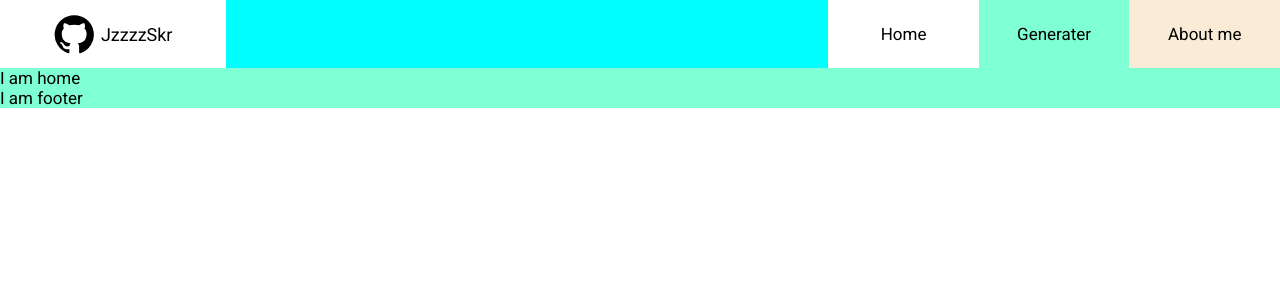
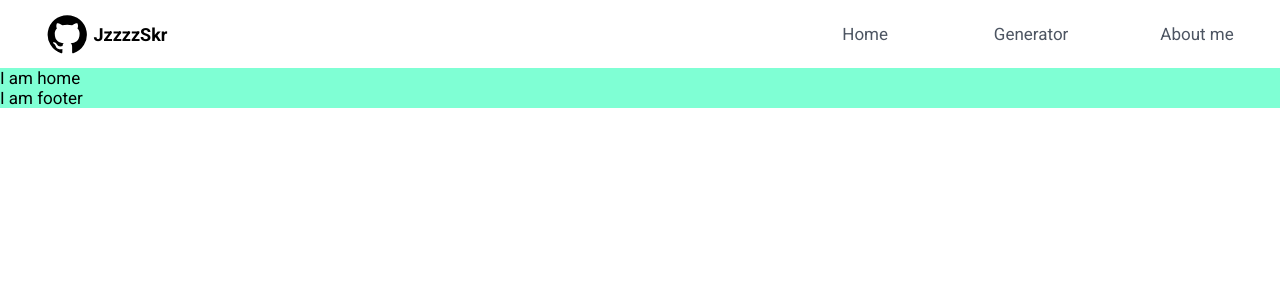
Before and after one commit to JzzzzSkr/music_generater, a Next.js app: page / in a window 1280 px wide. Shown: the top 300 px of the page. Built offline with nearby package versions, Linux system fonts and the light colour scheme.

Commit message:
导航栏css完成

```diff
--- a/src/components/NavBar/navbar.jsx
+++ b/src/components/NavBar/navbar.jsx
@@ -16,7 +16,7 @@ const Navbar = () => {
       <div className="right">
         <ul className="nav-list">
           <li className="nav-item one">Home</li>
-          <li className="nav-item two ">Generater</li>
+          <li className="nav-item two ">Generator</li>
           <li className="nav-item three ">About me</li>
         </ul>
       </div>
--- a/src/components/NavBar/navbar.scss
+++ b/src/components/NavBar/navbar.scss
@@ -29,6 +29,8 @@
       }
 
       .name {
+        // 字体加粗
+        font-weight: 700;
         font-size: 18px;
       }
     }
@@ -41,12 +43,12 @@
 
   .middle {
     flex: 4;
-    background-color: aqua;
+    // background-color: aqua;
   }
 
   .right {
-    flex: 3;
-    background-color: yellow;
+    flex: 3.5;
+    // background-color: yellow;
 
     .nav-list {
       width: 100%;
@@ -62,18 +64,12 @@
         justify-content: center;
         align-items: center;
         cursor: pointer;
-      }
+        color: #4d5562;
+        transition: color 0.4s ease, background-color 0.3s ease;
 
-      .one {
-        background-color: white;
-      }
-
-      .two {
-        background-color: aquamarine;
-      }
-
-      .three {
-        background-color: antiquewhite;
+        &:hover {
+          color: #000000;
+        }
       }
     }
   }
```
